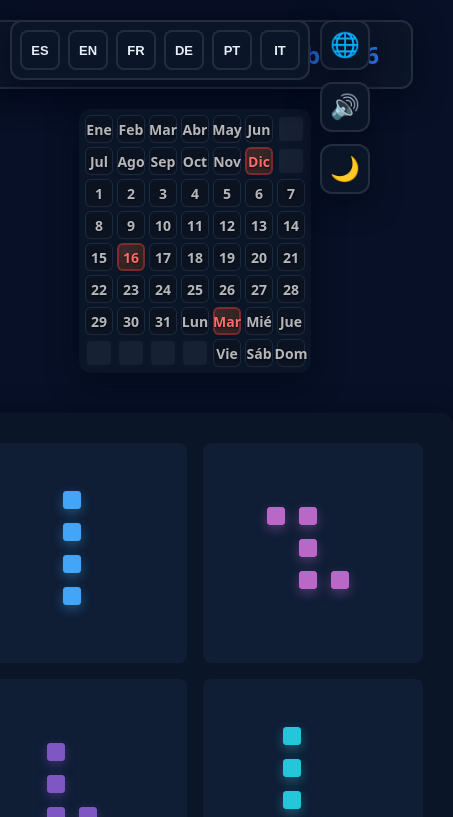
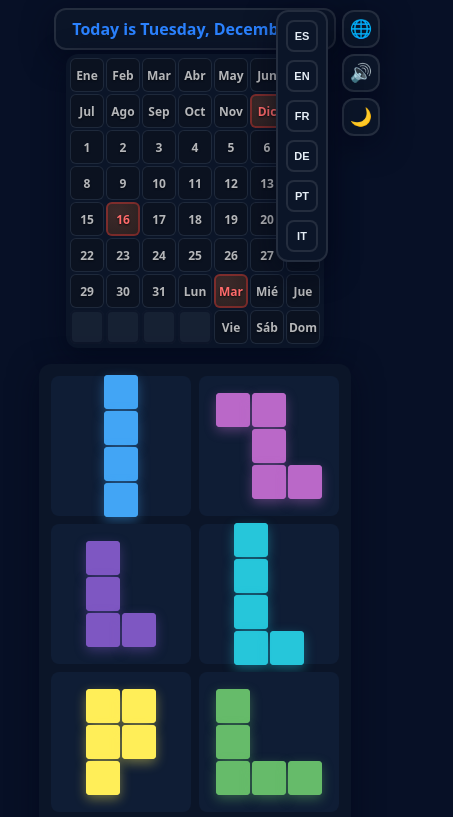
Before and after one commit to carlosniesan/Daily-Puzzle, a website: page public/index.html in a window 390 px wide. Both pictures are taken after a click on the button "Change language". Shown: the top 817 px of the page, 453 px wide, since content can reach past the window. Drawn offline with Linux system fonts and the light colour scheme.

Commit message:
Mejoras en responsive design para móviles

```diff
--- a/public/styles.css
+++ b/public/styles.css
@@ -606,27 +606,217 @@ body.is-dragging * {
 }
 
 /* RESPONSIVE */
-@media (max-width: 768px) {
+@media (max-width: 1024px) {
   :root {
-    --cell: 36px;
+    --cell: 42px;
   }
 
   .piece-tray {
     grid-template-columns: repeat(3, 1fr);
+    padding: 20px;
+    gap: 12px;
   }
 
-  .piece-cell {
-    width: 18px;
-    height: 18px;
+  .piece-container {
+    min-height: 180px;
+    min-width: 180px;
+    max-height: 180px;
+    max-width: 180px;
+  }
+
+  .date-header {
+    font-size: 20px;
+    padding: 12px 24px;
+  }
+}
+
+@media (max-width: 768px) {
+  body {
+    padding: 10px;
+  }
+
+  :root {
+    --cell: 38px;
+    --gap: 3px;
+  }
+
+  .game-container {
+    gap: 24px;
+  }
+
+  .piece-tray {
+    grid-template-columns: repeat(3, 1fr);
+    padding: 16px;
+    gap: 10px;
+    min-height: auto;
+  }
+
+  .piece-container {
+    min-height: 150px;
+    min-width: 150px;
+    max-height: 150px;
+    max-width: 150px;
+    padding: 10px;
+  }
+
+  .date-header {
+    font-size: 18px;
+    padding: 10px 20px;
+    margin-bottom: -12px;
+  }
+
+  .controls-panel {
+    top: 10px;
+    right: 10px;
+    gap: 8px;
+  }
+
+  .control-btn {
+    width: 42px;
+    height: 42px;
+    font-size: 20px;
+  }
+
+  .language-panel {
+    right: 52px;
+  }
+
+  .lang-option {
+    width: 36px;
+    height: 36px;
+    font-size: 12px;
+  }
+
+  .rotate-btn {
+    width: 28px;
+    height: 28px;
+    font-size: 14px;
+  }
+
+  .victory-content {
+    padding: 40px 30px;
+  }
+
+  .victory-title {
+    font-size: 42px;
+  }
+
+  .victory-message {
+    font-size: 18px;
+  }
+
+  .victory-emoji {
+    font-size: 48px;
   }
 }
 
 @media (max-width: 480px) {
   :root {
-    --cell: 28px;
+    --cell: 34px;
+    --gap: 2px;
+  }
+
+  body {
+    padding: 8px;
+  }
+
+  .game-container {
+    gap: 16px;
+  }
+
+  .grid {
+    padding: 4px;
+  }
+
+  .cell-label {
+    font-size: 12px;
   }
 
   .piece-tray {
     grid-template-columns: repeat(2, 1fr);
+    padding: 12px;
+    gap: 8px;
+  }
+
+  .piece-container {
+    min-height: 140px;
+    min-width: 140px;
+    max-height: 140px;
+    max-width: 140px;
+    padding: 8px;
+  }
+
+  .date-header {
+    font-size: 16px;
+    padding: 8px 16px;
+  }
+
+  .controls-panel {
+    gap: 6px;
+  }
+
+  .control-btn {
+    width: 38px;
+    height: 38px;
+    font-size: 18px;
+  }
+
+  .language-panel {
+    flex-wrap: wrap;
+    max-width: 200px;
+  }
+
+  .lang-option {
+    width: 32px;
+    height: 32px;
+    font-size: 11px;
+  }
+
+  .victory-content {
+    padding: 30px 20px;
+    border-radius: 16px;
+  }
+
+  .victory-title {
+    font-size: 32px;
+    margin-bottom: 12px;
+  }
+
+  .victory-message {
+    font-size: 16px;
+    margin-bottom: 20px;
+  }
+
+  .victory-emoji {
+    font-size: 40px;
+  }
+
+  .victory-close {
+    width: 32px;
+    height: 32px;
+    font-size: 20px;
+    top: 10px;
+    right: 10px;
   }
 }
+
+@media (max-width: 380px) {
+  :root {
+    --cell: 30px;
+  }
+
+  .cell-label {
+    font-size: 11px;
+  }
+
+  .piece-container {
+    min-height: 120px;
+    min-width: 120px;
+    max-height: 120px;
+    max-width: 120px;
+  }
+
+  .date-header {
+    font-size: 14px;
+  }
+}
```
